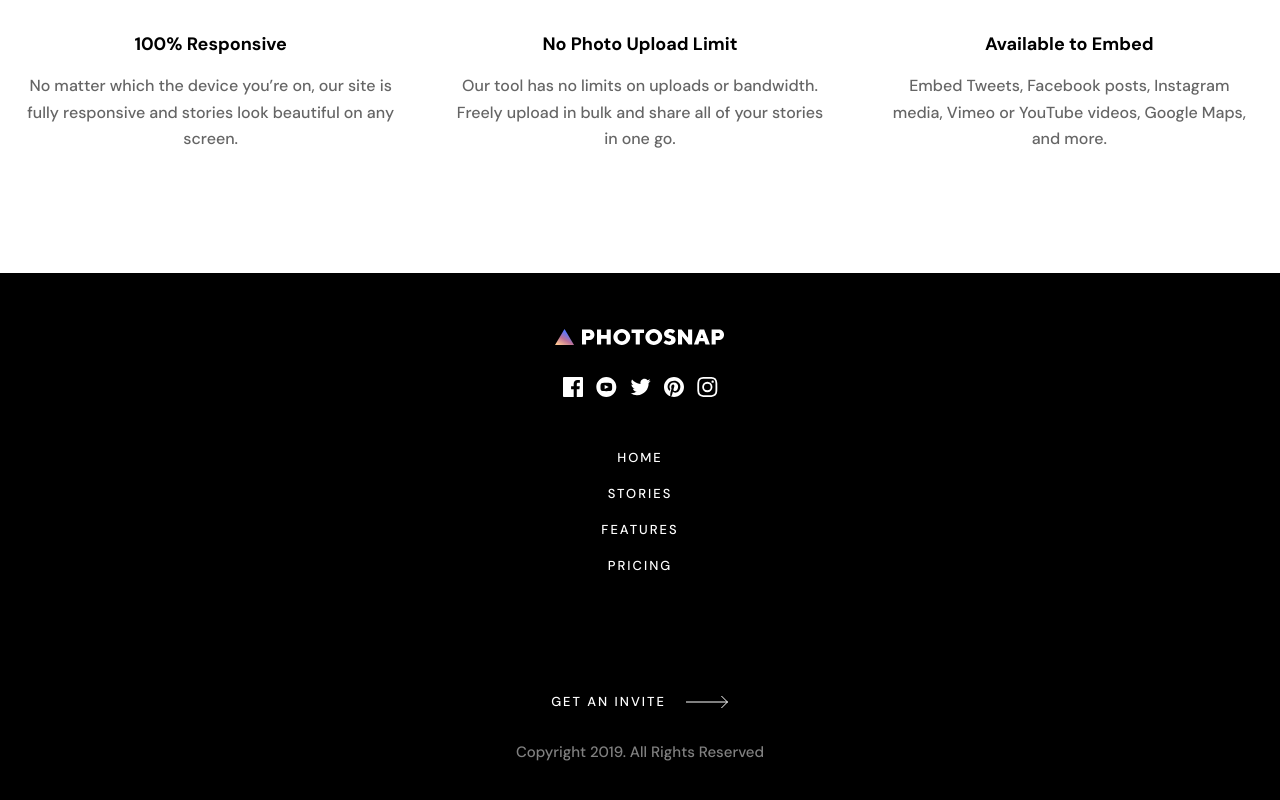
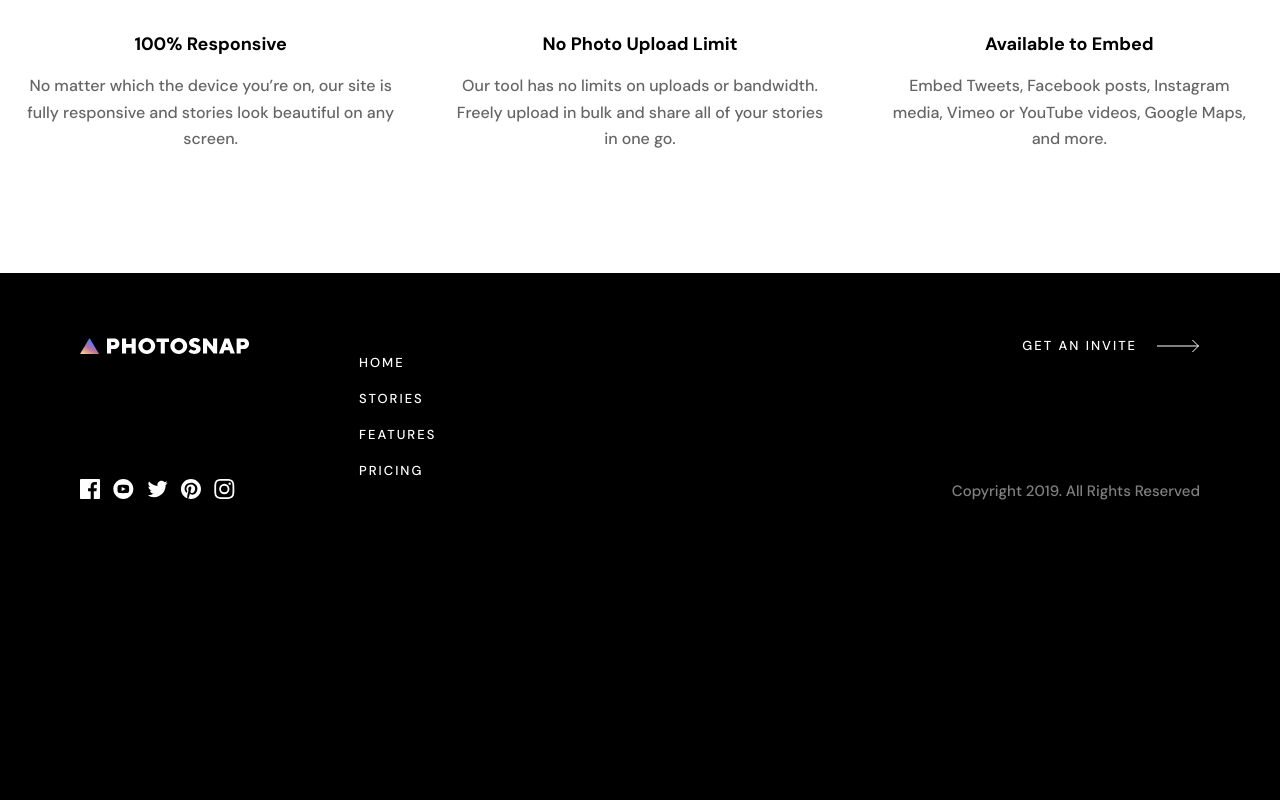
Before and after one commit to yasssuz/photosnap-webiste, a Next.js app: page / in a window 1280 px wide. Shown: the part 2624-3424 px from the top of the page. After the commit the page ends 3191 px from the top, so only its background shows below. Built offline with nearby package versions, Linux system fonts and the light colour scheme.

Commit message:
fully operational

```diff
--- a/src/components/app/Footer.tsx
+++ b/src/components/app/Footer.tsx
@@ -143,6 +143,18 @@ const Container = styled.footer`
   display: flex;
   flex-direction: column;
   align-items: center;
+
+  @media (min-width: 768px) {
+    display: grid;
+    grid-template-columns: repeat(2, 1fr);
+    padding: 6.4rem 3.9rem;
+  }
+
+  @media (min-width: 950px) {
+    grid-template-columns: 1fr 9fr;
+    text-align: left;
+    padding: 6.5rem 8rem;
+  }
 `;
 
 const SocialsList = styled.ul`
@@ -150,6 +162,13 @@ const SocialsList = styled.ul`
   align-items: center;
   justify-content: center;
   margin: 3.2rem 0 4.9rem;
+
+  @media (min-width: 768px) {
+    grid-column: 1 /2;
+    grid-row: 3 /4;
+    margin: 0;
+    justify-content: flex-start;
+  }
 
   li {
     cursor: pointer;
@@ -224,6 +243,19 @@ const Nav = styled.nav`
   display: flex;
   flex-direction: column;
   margin-bottom: 12rem;
+
+  @media (min-width: 768px) {
+    flex-direction: row;
+    margin: 3.2rem 0 7.2rem;
+    grid-column: 1 /2;
+    grid-row: 2 /3;
+  }
+
+  @media (min-width: 950px) {
+    grid-column: 2 /3;
+    margin: 0 0 0 10.9rem;
+    flex-direction: column;
+  }
 `;
 
 const NavLink = styled.a`
@@ -236,6 +268,14 @@ const NavLink = styled.a`
 
   & + & {
     margin-top: 1.9rem;
+
+    @media (min-width: 768px) {
+      margin: 0 0 0 2.6rem;
+    }
+
+    @media (min-width: 768px) {
+      margin: 1.9rem 0 0 0;
+    }
   }
 `;
 
@@ -254,6 +294,11 @@ const CustomLink = styled.span`
     margin-left: 9rem;
   }
 
+  @media (min-width: 768px) {
+    margin: 0;
+    justify-self: end;
+  }
+
   img {
     margin-left: 2rem;
     transition: margin-left 0.3s ease-in-out;
@@ -265,4 +310,10 @@ const Copyright = styled.small`
   line-height: 20px;
   opacity: 0.5;
   color: ${props => props.theme.colors.white};
+
+  @media (min-width: 768px) {
+    grid-column: 2 /3;
+    grid-row: 3 /4;
+    justify-self: end;
+  }
 `;
```
